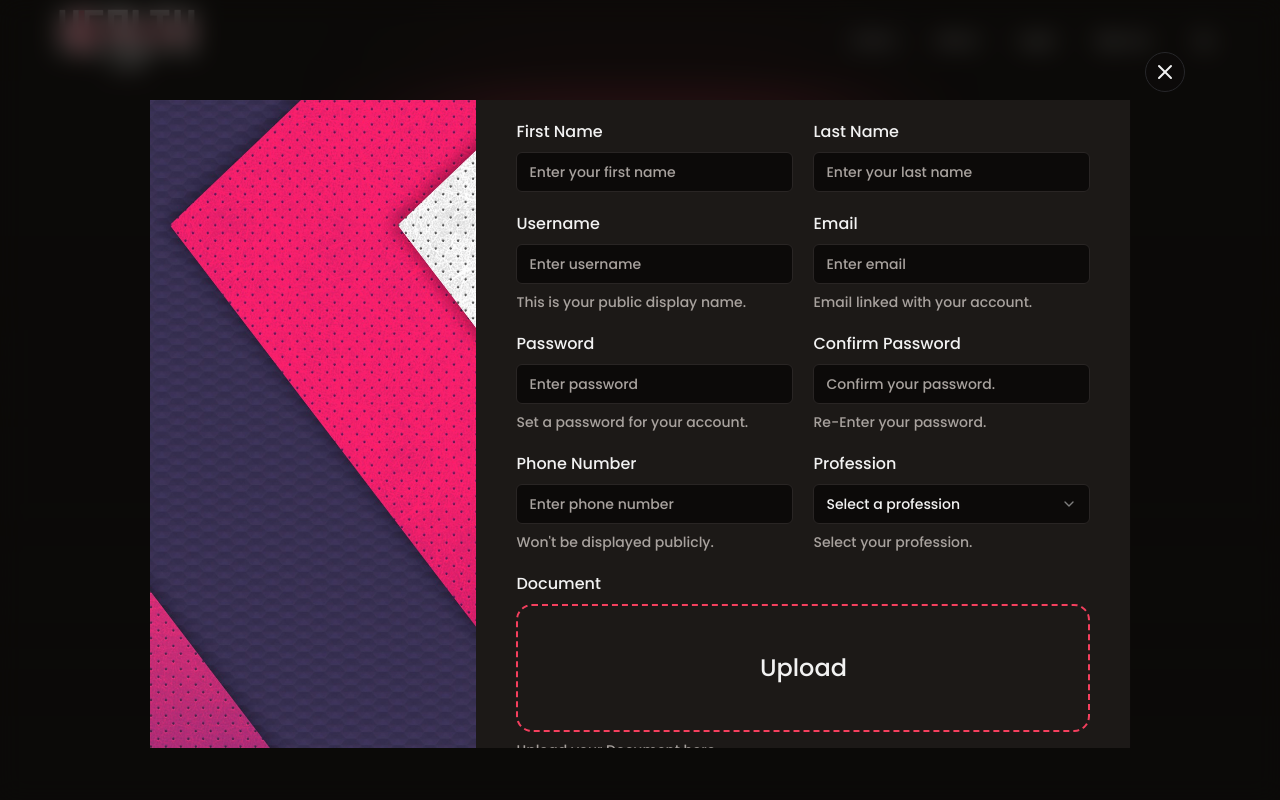
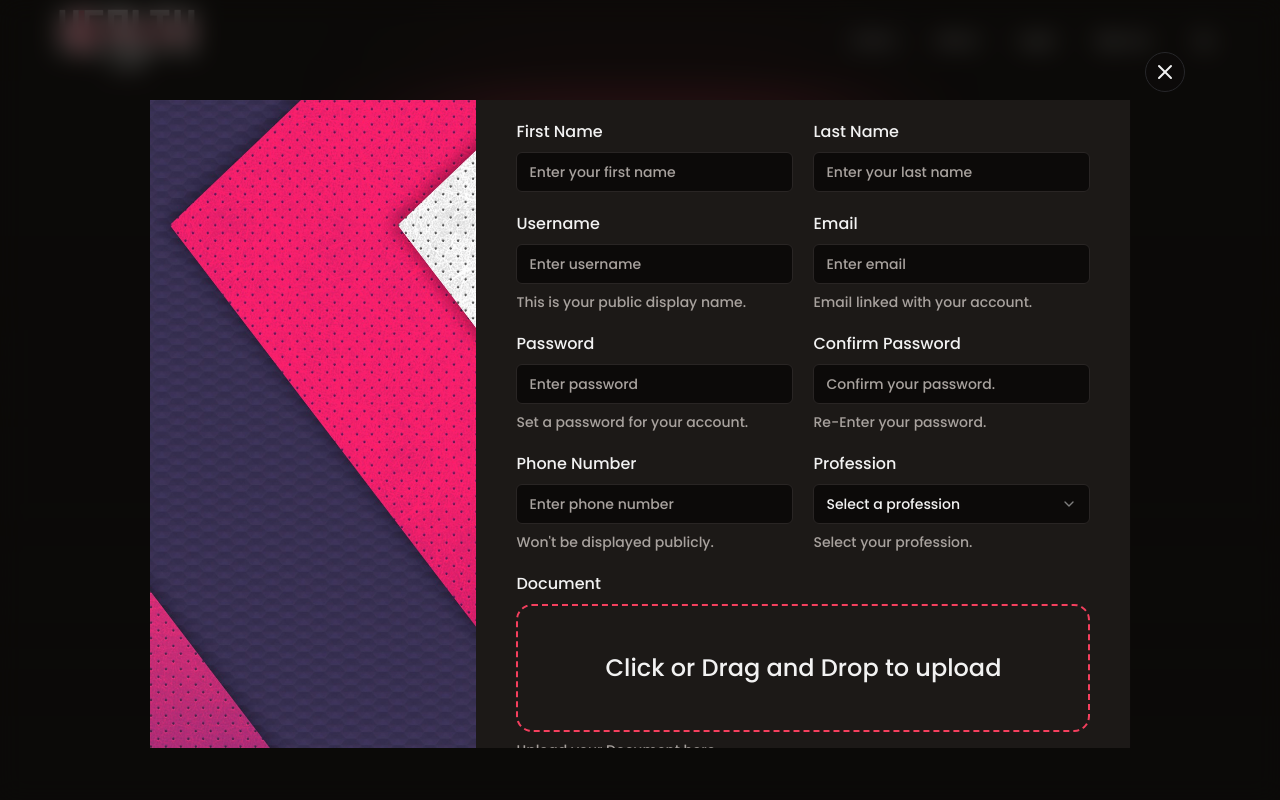
Before and after one commit to Ayush-Singh24/HealthClub-FE, a Next.js app: page / in a window 1280 px wide. Both pictures are taken after a click on the button "Sign Up". Shown: the top 800 px of the page. Built offline with nearby package versions, Linux system fonts and the light colour scheme.

Commit message:
ui changes in drag and drop bobx

```diff
--- a/src/components/signup.tsx
+++ b/src/components/signup.tsx
@@ -126,7 +126,7 @@ export default function SignUp() {
       profession: "",
       document: undefined,
     },
-    mode: "onBlur",
+    mode: "onChange",
   });
   let fileRef = form.register("document", { required: true });
   const onSubmit = (value: z.infer<typeof signUpSchema>) => {
@@ -408,7 +408,9 @@ export default function SignUp() {
                             isDrag ? "bg-tlColor border-black" : ""
                           } `}
                         >
-                          Upload
+                          {!isDrag
+                            ? "Click or Drag and Drop to upload"
+                            : "Drop the file"}
                         </label>
                         <input
                           id="docs"
```
